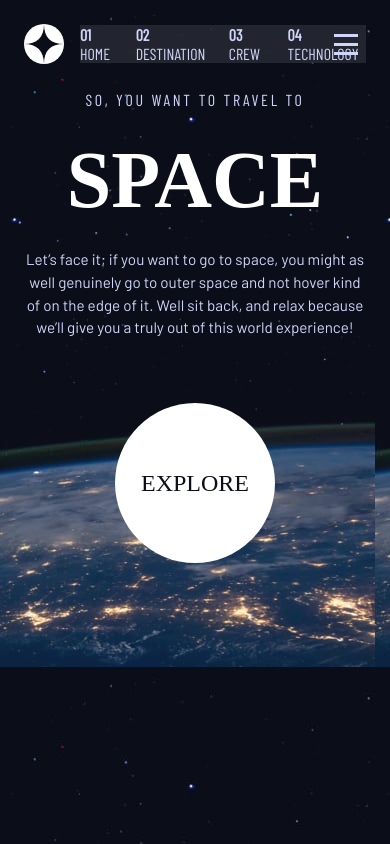
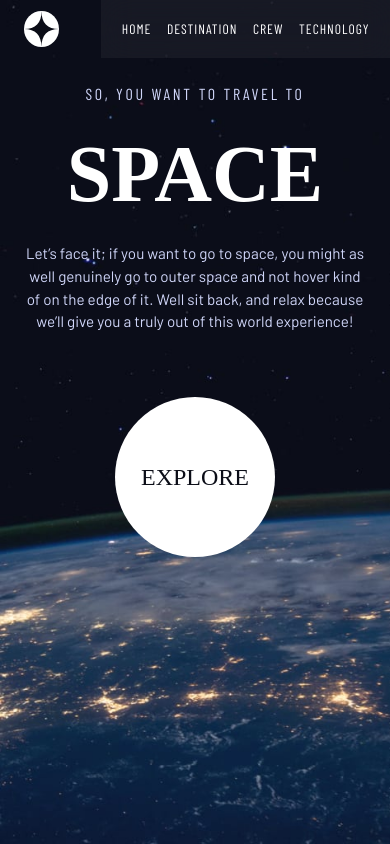
Before and after one commit to dubeyanant/space-tourism-website, a website built with Vite: page index.html in a window 390 px wide. Built offline with nearby package versions, Linux system fonts and the light colour scheme; a web font is replaced by a local one.

Commit message:
feat(nav): add tablet responsiveness

```diff
--- a/index.html
+++ b/index.html
@@ -9,23 +9,23 @@
   <body>
     <nav class="nav flex">
       <img class="nav__logo" src="assets/shared/logo.svg" />
-      <button class="nav__menu"></button>
+      <button class="nav__button"></button>
 
       <ul class="nav__list flex">
         <li>
-          <a href="index.html"> <span class="nav__list--num">01</span> HOME </a>
+          <a href="index.html"> <span class="nav__list--num">01</span>HOME </a>
         </li>
         <li>
           <a href="destination.html">
-            <span class="nav__list--num">02</span> DESTINATION
+            <span class="nav__list--num">02</span>DESTINATION
           </a>
         </li>
         <li>
-          <a href="crew.html"> <span class="nav__list--num">03</span> CREW </a>
+          <a href="crew.html"> <span class="nav__list--num">03</span>CREW </a>
         </li>
         <li>
           <a href="technology.html">
-            <span class="nav__list--num">04</span> TECHNOLOGY
+            <span class="nav__list--num">04</span>TECHNOLOGY
           </a>
         </li>
       </ul>
--- a/js/nav.js
+++ b/js/nav.js
@@ -1,7 +1,7 @@
 const primaryNav = document.querySelector(".nav__list");
-const navToggle = document.querySelector(".nav__menu");
+const navButton = document.querySelector(".nav__button");
 
-navToggle.addEventListener("click", () => {
+navButton.addEventListener("click", () => {
   primaryNav.classList.toggle("translate");
-  navToggle.classList.toggle("change");
+  navButton.classList.toggle("change");
 });
--- a/scss/components/_nav.scss
+++ b/scss/components/_nav.scss
@@ -1,21 +1,24 @@
 @use "../util/var" as v;
 
 .nav {
-  margin: 1.5rem;
   display: flex;
   align-items: center;
   justify-content: space-between;
-
-  &__logo {
-    width: 2.5rem;
-  }
 
   &__nav a {
     text-decoration: none;
     color: white;
   }
 
-  &__menu {
+  &__logo {
+    margin: 1.5em;
+    @media (min-width: 375px) {
+      margin: 0 0 0 1.5em;
+    }
+    width: min(9vw, 2.5rem);
+  }
+
+  &__button {
     display: block;
     position: absolute;
     z-index: 9999;
@@ -26,28 +29,48 @@
     aspect-ratio: 1;
     right: 1.5rem;
     top: 2.1rem;
+
+    @media (min-width: 375px) {
+      display: none;
+    }
   }
 
   &__list {
+    padding: 1.5em;
+    --gap: min(4vw, 2rem);
+
+    background-color: hsl(0 0% 0% / 0.85);
+    color: white;
+
     list-style: none;
+    font-size: min(3.5vw, 1rem);
     font-family: v.$font-barlow-condensed;
-    background-color: hsl(0 0% 0% / 0.85);
+
+    letter-spacing: 1px;
 
     @supports (backdrop-filter: blur(1rem)) {
       background-color: hsl(0 0% 100% / 0.1);
+      @media (min-width: 375px) {
+        background-color: hsl(0 0% 100% / 0.05);
+      }
       backdrop-filter: blur(1rem);
     }
 
     &--num {
       font-weight: 700;
+      padding-right: 0.5em;
+      @media (min-width: 375px) and (max-width: 760px) {
+        display: none;
+      }
     }
 
     @media (max-width: 375px) {
       flex-direction: column;
       position: fixed;
       inset: 0 0 0 30%;
+      --gap: 1.5rem;
+
       padding: min(30vh, 10rem) 2em;
-      --gap: 1.5rem;
 
       transform: translateX(100%);
       transition: transform 350ms ease-out;
--- a/scss/style.scss
+++ b/scss/style.scss
@@ -3,6 +3,16 @@
 
 body {
   background-image: url("assets/home/background-home-mobile.jpg");
+
+  @media (min-width: 375px) {
+    background-image: url("assets/home/background-home-tablet.jpg");
+  }
+
+  @media (min-width: 760px) {
+    background-image: url("assets/home/background-home-desktop.jpg");
+  }
+  background-size: cover;
+  background-repeat: no-repeat;
   color: #d0d6f9;
   margin-top: -1px;
   padding-top: 1px;
```
Also changed, not shown: style.css, 1 other file.
